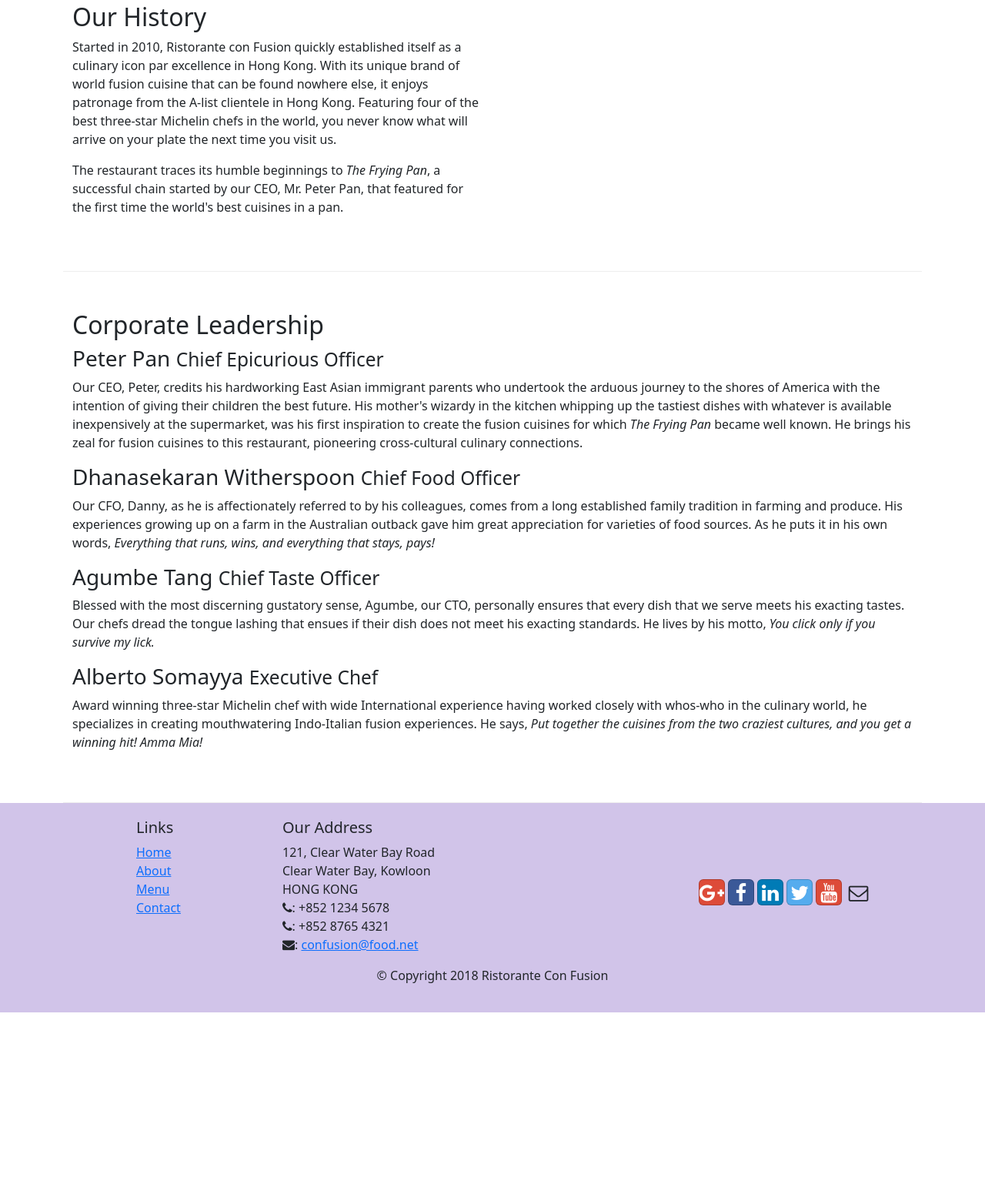
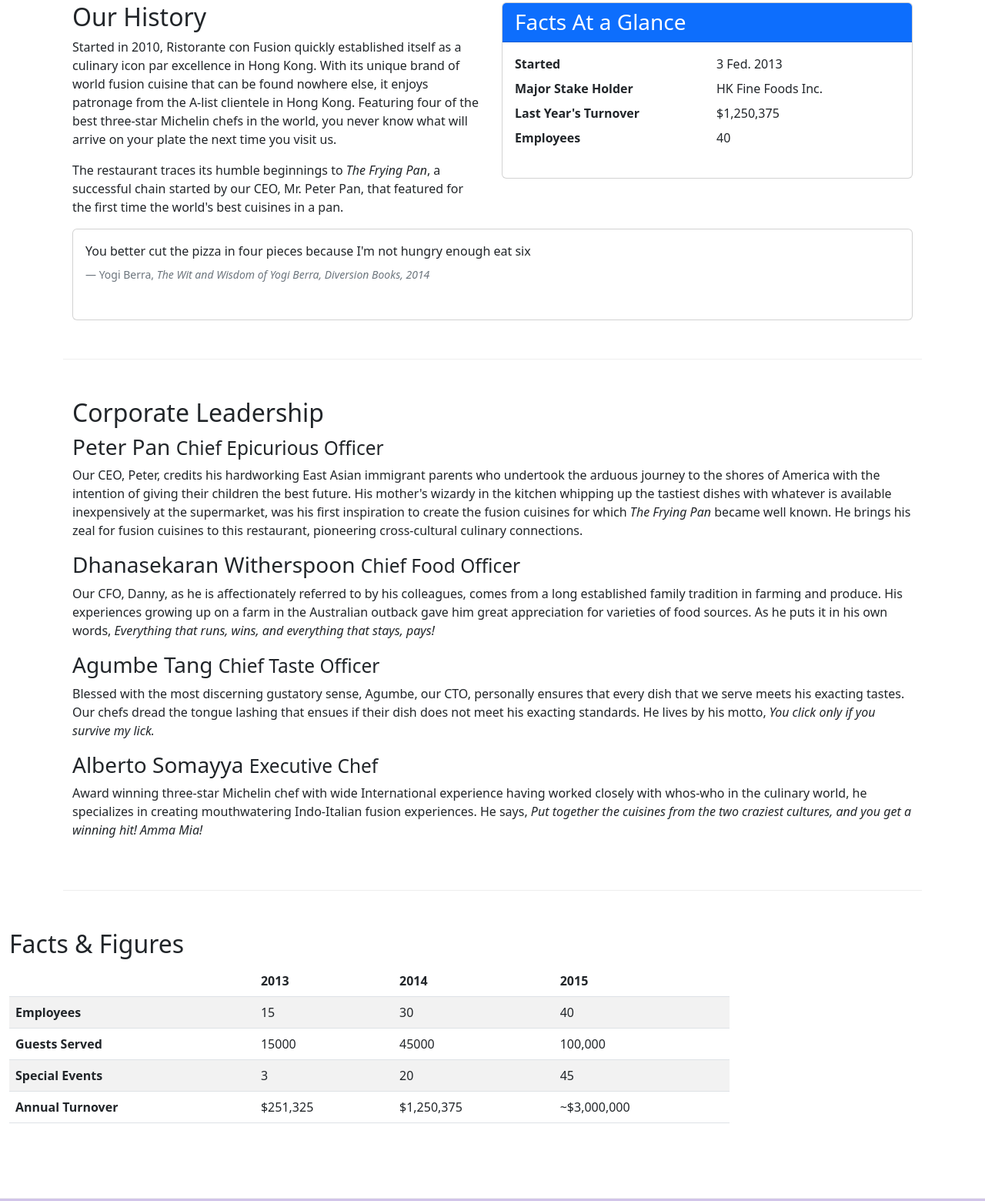
Before and after one commit to Gedeon4ick/Coursera---Bootstrap, a website: page aboutus.html in a window 1280 px wide. Shown: the part 438-1998 px from the top of the page at 77% size. Before the commit the page ends 1753 px from the top, so only its background shows below. Drawn offline with nearby package versions, Linux system fonts and the light colour scheme.

Commit message:
Tables and Cards

```diff
--- a/aboutus.html
+++ b/aboutus.html
@@ -78,6 +78,31 @@
                         a pan.</p>
                 </div>
                 <div class="col-12 col-sm">
+                    <div class="card">
+                        <h3 class="card-header bg-primary text-white">Facts At a Glance</h3>
+                        <div class="card-body">
+                            <dl class="row">
+                                <dt class="col-6">Started</dt>
+                                <dd class="col-6">3 Fed. 2013</dd>
+                                <dt class="col-6">Major Stake Holder</dt>
+                                <dd class="col-6">HK Fine Foods Inc.</dd>
+                                <dt class="col-6">Last Year's Turnover</dt>
+                                <dd class="col-6">$1,250,375</dd>
+                                <dt class="col-6">Employees</dt>
+                                <dd class="col-6">40</dd>
+                            </dl>
+                        </div>
+                    </div>
+                </div>
+                <div class="col-12">
+                    <div class="card card-body bg-lite">
+                        <blockquote calss="blockquote">
+                            <p class="mb-0">You better cut the  pizza in four pieces because I'm not hungry enough eat six</p><br>
+                            <footer class="blockquote-footer">Yogi Berra,
+                                <cite title="Source Title">The Wit and Wisdom of Yogi Berra, Diversion Books, 2014</cite>
+                            </footer>
+                        </blockquote>
+                    </div>
                 </div>
             </div>
 
@@ -111,6 +136,51 @@
                 </div>
             </div>
 
+        </div>
+
+        <div class="row row-content">
+            <div class="col-12 col-sm-9">
+                <h2>Facts &amp; Figures</h2>
+                <div class="table-responsive">
+                    <table class="table table-striped">
+                        <thead class="thead-dark">
+                            <tr>
+                                <th>&nbsp;</th>
+                                <th>2013</th>
+                                <th>2014</th>
+                                <th>2015</th>
+                            </tr>
+                        </thead>
+                        <tbody>
+                            <tr>
+                                <th>Employees</th>
+                                <td>15</td>
+                                <td>30</td>
+                                <td>40</td>
+                            </tr>
+                            <tr>
+                                <th>Guests Served</th>
+                                <td>15000</td>
+                                <td>45000</td>
+                                <td>100,000</td>
+                            </tr>
+                            <tr>
+                                <th>Special Events</th>
+                                <td>3</td>
+                                <td>20</td>
+                                <td>45</td>
+                            </tr>
+                            <tr>
+                                <th>Annual Turnover</th>
+                                <td>$251,325</td>
+                                <td>$1,250,375</td>
+                                <td>~$3,000,000</td>
+                            </tr>
+                        </tbody>
+                    </table>
+                </div>
+            </div>
+            <div class="col-12 col-sm-3"></div>
         </div>
 
         <footer class="footer">
```
